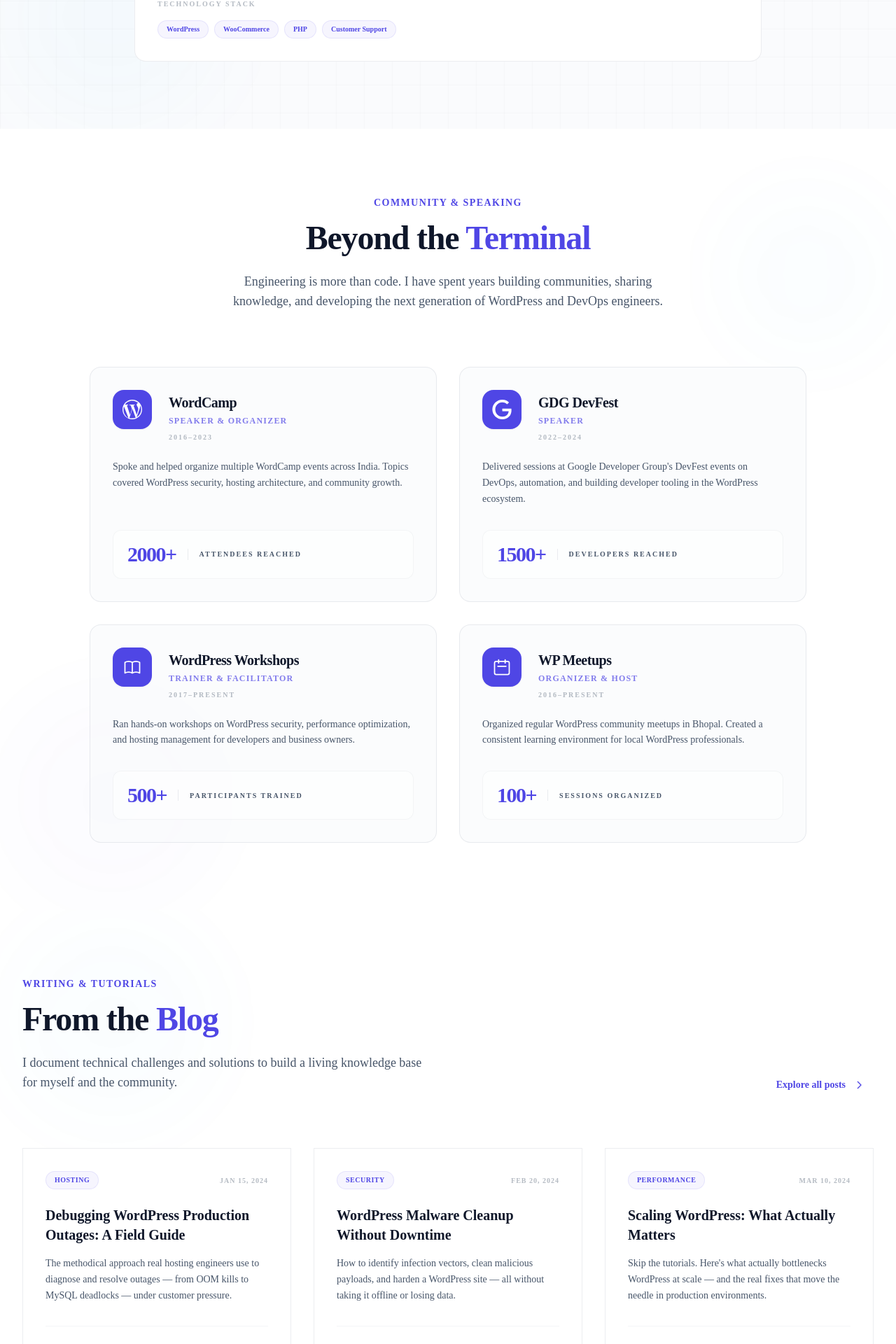
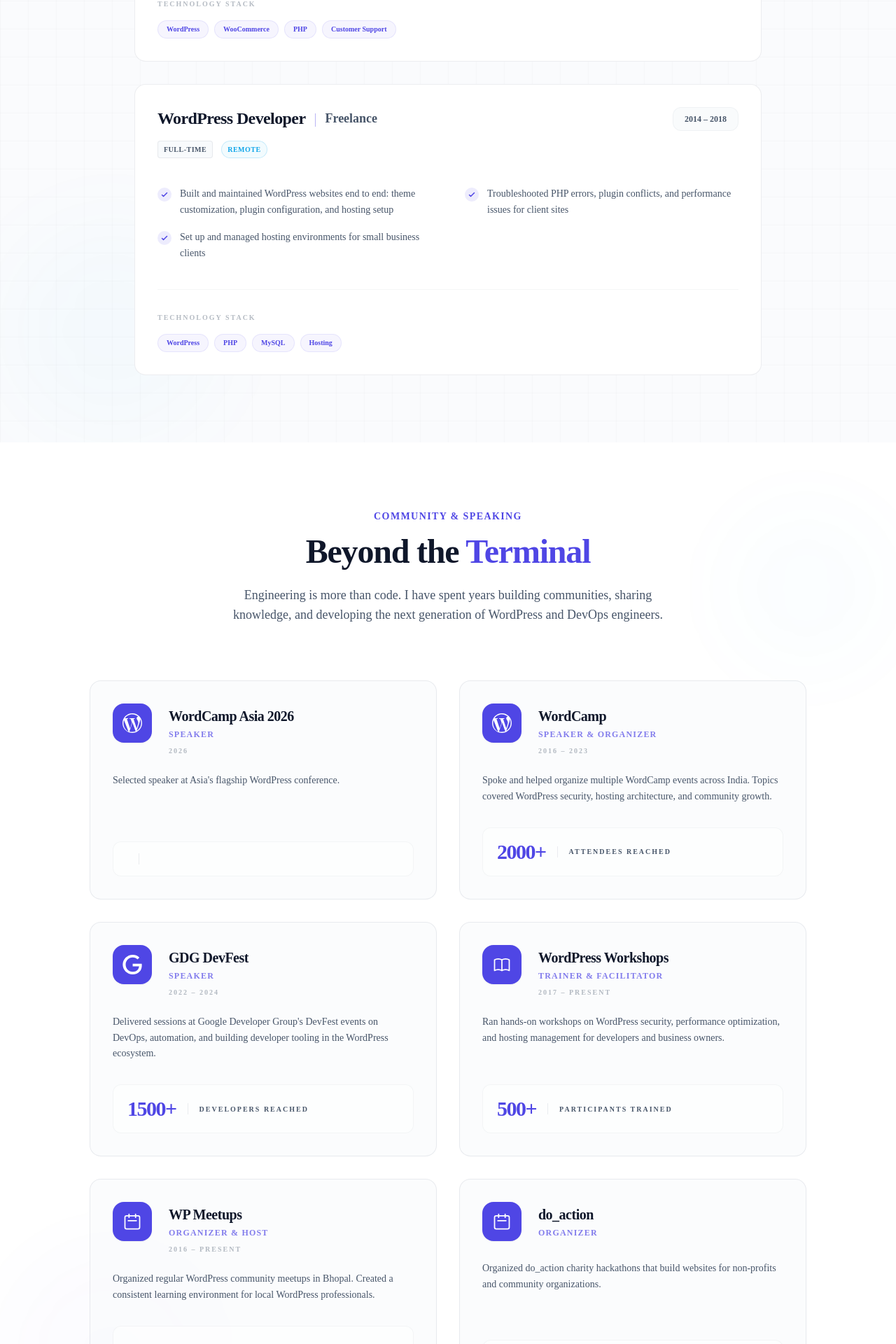
Before and after one commit to ethicaladitya/my-portfolio-website, a Next.js app: page / in a window 1280 px wide. Shown: the part 5060-6980 px from the top of the page at 70% size. Built offline with nearby package versions, Linux system fonts and the light colour scheme; no server answers.

Commit message:
Resume: complete work-focused recruiter view (categorized skills, freelance history, contributions)

```diff
--- a/public/content.json
+++ b/public/content.json
@@ -261,13 +261,40 @@
     "PHP",
     "Customer Support"
    ]
+  },
+  {
+   "role": "WordPress Developer",
+   "company": "Freelance",
+   "period": "2014 – 2018",
+   "type": "Full-time",
+   "remote": true,
+   "highlights": [
+    "Built and maintained WordPress websites end to end: theme customization, plugin configuration, and hosting setup",
+    "Troubleshooted PHP errors, plugin conflicts, and performance issues for client sites",
+    "Set up and managed hosting environments for small business clients"
+   ],
+   "stack": [
+    "WordPress",
+    "PHP",
+    "MySQL",
+    "Hosting"
+   ]
   }
  ],
  "community": [
   {
+   "event": "WordCamp Asia 2026",
+   "role": "Speaker",
+   "years": "2026",
+   "impact": "",
+   "impactLabel": "",
+   "description": "Selected speaker at Asia's flagship WordPress conference.",
+   "icon": "wordpress"
+  },
+  {
    "event": "WordCamp",
    "role": "Speaker & Organizer",
-      "years": "2016–2023",
+   "years": "2016 – 2023",
    "impact": "2000+",
    "impactLabel": "attendees reached",
    "description": "Spoke and helped organize multiple WordCamp events across India. Topics covered WordPress security, hosting architecture, and community growth.",
@@ -276,7 +303,7 @@
   {
    "event": "GDG DevFest",
    "role": "Speaker",
-      "years": "2022–2024",
+   "years": "2022 – 2024",
    "impact": "1500+",
    "impactLabel": "developers reached",
    "description": "Delivered sessions at Google Developer Group's DevFest events on DevOps, automation, and building developer tooling in the WordPress ecosystem.",
@@ -285,7 +312,7 @@
   {
    "event": "WordPress Workshops",
    "role": "Trainer & Facilitator",
-      "years": "2017–Present",
+   "years": "2017 – Present",
    "impact": "500+",
    "impactLabel": "participants trained",
    "description": "Ran hands-on workshops on WordPress security, performance optimization, and hosting management for developers and business owners.",
@@ -294,11 +321,20 @@
   {
    "event": "WP Meetups",
    "role": "Organizer & Host",
-      "years": "2016–Present",
+   "years": "2016 – Present",
    "impact": "100+",
    "impactLabel": "sessions organized",
    "description": "Organized regular WordPress community meetups in Bhopal. Created a consistent learning environment for local WordPress professionals.",
    "icon": "calendar"
+  },
+  {
+   "event": "do_action",
+   "role": "Organizer",
+   "years": "",
+   "impact": "",
+   "impactLabel": "",
+   "description": "Organized do_action charity hackathons that build websites for non-profits and community organizations.",
+   "icon": "heart"
   }
  ],
  "blog": [
@@ -356,5 +392,73 @@
    "date": "2024-06-12",
    "gradient": "from-pink-500 to-rose-500"
   }
+ ],
+ "summary": "DevOps engineer and hosting support lead with 10+ years in the WordPress ecosystem. Currently leading a distributed team of hosting support engineers at WPMU DEV: owning incident response for production outages, live malware cleanup and security hardening on compromised sites, server-level debugging, and building automation that scales operations. Hands-on across the full stack: Linux, Nginx/Apache/OpenLiteSpeed, PHP/MySQL, Docker, Ansible, Cloudflare, DNS and CDN. Active community leader: WordCamp speaker and organizer, GDG DevFest presenter, WP-CLI contributor.",
+ "skills": [
+  {
+   "category": "Infrastructure & DevOps",
+   "items": [
+    "Linux Administration",
+    "Nginx",
+    "Apache",
+    "OpenLiteSpeed",
+    "Docker",
+    "Ansible",
+    "Bash Scripting",
+    "MySQL / MariaDB",
+    "DNS & CDN",
+    "Cloudflare",
+    "Server Hardening",
+    "Performance Optimization",
+    "Caching & Page Cache",
+    "Log Analysis",
+    "Staging & Migrations"
+   ]
+  },
+  {
+   "category": "Security",
+   "items": [
+    "Malware Cleanup & Forensics",
+    "Security Hardening",
+    "Incident Response",
+    "WAF & Firewall Rules",
+    "Brute-Force Mitigation",
+    "Vulnerability Remediation",
+    "Credential & Access Management",
+    "Security Audits"
+   ]
+  },
+  {
+   "category": "WordPress & Web",
+   "items": [
+    "WordPress Core & Architecture",
+    "Plugin & Theme Development",
+    "WooCommerce",
+    "PHP",
+    "WP-CLI",
+    "MySQL",
+    "WordPress Performance",
+    "Multisite",
+    "WPMU DEV Tooling"
+   ]
+  },
+  {
+   "category": "Leadership & Communication",
+   "items": [
+    "Team Leadership (Distributed)",
+    "Hiring & Mentoring",
+    "Incident Command",
+    "Escalation Management",
+    "Technical Writing & SOPs",
+    "Training & Onboarding",
+    "Public Speaking",
+    "Community Building"
    ]
   }
+ ],
+ "contributions": [
+  "WP-CLI: open-source contributor to the WordPress command-line tool",
+  "WordPress.org: active community member and speaker",
+  "GitHub: public engineering work and tooling at github.com/ethicaladitya"
+ ]
+}
--- a/src/app/page.tsx
+++ b/src/app/page.tsx
@@ -34,6 +34,9 @@
   experience: { role: string; company: string; period: string; type: string; remote: boolean; highlights: string[]; stack: string[] }[];
   community: { event: string; role: string; years: string; impact: string; impactLabel: string; description: string; icon: string }[];
   blog: { title: string; slug: string; category: string; excerpt: string; readTime: string; date: string; gradient: string }[];
+  summary: string;
+  skills: { category: string; items: string[] }[];
+  contributions: string[];
 }
 
 export default function Home() {
--- a/src/app/v2/V2Client.tsx
+++ b/src/app/v2/V2Client.tsx
@@ -34,6 +34,9 @@
   experience: { role: string; company: string; period: string; type: string; remote: boolean; highlights: string[]; stack: string[] }[];
   community: { event: string; role: string; years: string; impact: string; impactLabel: string; description: string; icon: string }[];
   blog: { title: string; slug: string; category: string; excerpt: string; readTime: string; date: string; gradient: string }[];
+  summary: string;
+  skills: { category: string; items: string[] }[];
+  contributions: string[];
 }
 
 interface V2ClientProps {
--- a/src/components/RecruiterMode.tsx
+++ b/src/components/RecruiterMode.tsx
@@ -14,6 +14,11 @@
     linkedin: string;
     location: string;
   };
+  summary: string;
+  skills: Array<{
+    category: string;
+    items: string[];
+  }>;
   experience: Array<{
     role: string;
     company: string;
@@ -28,6 +33,7 @@
     impact: string;
     impactLabel: string;
   }>;
+  contributions: string[];
 }
 
 export default function RecruiterMode({
@@ -122,34 +128,18 @@
             <section>
               <h2 className="text-xs font-bold uppercase tracking-widest text-primary mb-3">Professional Summary</h2>
               <p className="text-text-primary leading-relaxed text-sm">
-                Engineering manager and DevOps practitioner with 10+ years in the WordPress hosting ecosystem.
-                Currently leading the Hosting Support division at WPMU DEV — managing distributed teams,
-                owning incident response for large-scale production outages, performing malware cleanup and
-                security hardening on live sites, and building automation that scales ops workflows. Active
-                community contributor: WordCamp speaker, GDG DevFest presenter, and WordPress workshop facilitator.
+                {data.summary}
               </p>
             </section>
 
             {/* Core Skills */}
             <section>
-              <h2 className="text-xs font-bold uppercase tracking-widest text-primary mb-3">Core Competencies</h2>
+              <h2 className="text-xs font-bold uppercase tracking-widest text-primary mb-4">Core Competencies</h2>
+              {data.skills.map((cat) => (
+                <div key={cat.category} className="mb-4">
+                  <h3 className="text-sm font-bold text-text-primary mb-2">{cat.category}</h3>
                   <div className="flex flex-wrap gap-2">
-                {[
-                  "WordPress Infrastructure",
-                  "Linux Server Administration",
-                  "Security Hardening",
-                  "Malware Cleanup",
-                  "Incident Response",
-                  "PHP / MySQL Debugging",
-                  "Nginx / Apache",
-                  "Ansible Automation",
-                  "Team Leadership",
-                  "Hiring & Mentoring",
-                  "Docker",
-                  "Bash Scripting",
-                  "Performance Optimization",
-                  "Public Speaking",
-                ].map((skill) => (
+                    {cat.items.map((skill) => (
                       <span
                         key={skill}
                         className="text-xs font-medium px-3 py-1 bg-primary/5 border border-primary/20 text-primary rounded-lg"
@@ -158,6 +148,8 @@
                       </span>
                     ))}
                   </div>
+                </div>
+              ))}
             </section>
 
             {/* Experience */}
@@ -201,12 +193,29 @@
                       <span className="font-semibold text-text-primary">{c.event}</span>
                       <span className="text-text-secondary ml-2">— {c.role}</span>
                     </div>
+                    {(c.years || c.impact) && (
                       <div className="text-text-secondary/60 text-xs mt-1 sm:mt-0">
-                      {c.years} · {c.impact} {c.impactLabel}
+                        {c.years && <span>{c.years}</span>}
+                        {c.years && c.impact && <span> · </span>}
+                        {c.impact && <span>{c.impact} {c.impactLabel}</span>}
                       </div>
+                    )}
                   </div>
                 ))}
               </div>
+            </section>
+
+            {/* Contributions */}
+            <section>
+              <h2 className="text-xs font-bold uppercase tracking-widest text-primary mb-3">Contributions & Open Source</h2>
+              <ul className="space-y-1.5">
+                {data.contributions.map((c, i) => (
+                  <li key={i} className="text-sm text-text-secondary flex items-start gap-2">
+                    <span className="text-primary mt-0.5 flex-shrink-0">▸</span>
+                    {c}
+                  </li>
+                ))}
+              </ul>
             </section>
 
             {/* Footer note */}
```
Lines whose indentation alone changed are shown as unchanged.
